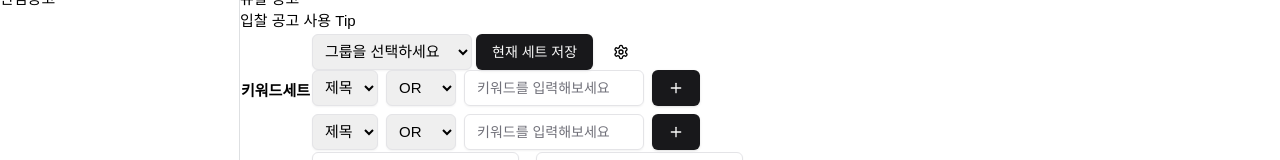
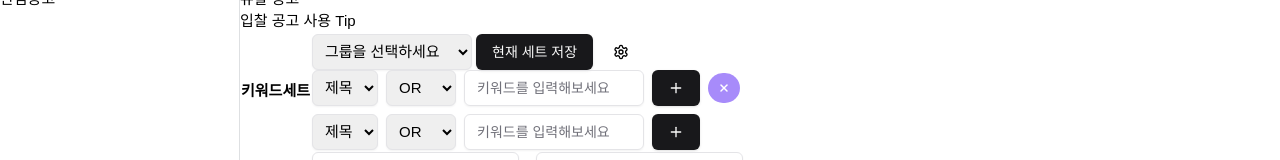
Before and after one commit to hckang80/nextjs-beginner-task, a Next.js app: page /dashboard/rfp in a window 1280 px wide. Both pictures are taken after a click on the button 676 px from the left and 267 px from the top of the page. Shown: the part 180-340 px from the top of the page. Built offline with nearby package versions, Linux system fonts and the light colour scheme.

Commit message:
feat: 키워드 태그 스타일링

```diff
--- a/app/dashboard/rfp/detailed-search.tsx
+++ b/app/dashboard/rfp/detailed-search.tsx
@@ -1,6 +1,6 @@
 "use client";
 
-import { Plus, Settings } from "lucide-react";
+import { Plus, Settings, X } from "lucide-react";
 import { Button } from "@/components/ui/button";
 import { Input } from "@/components/ui/input";
 import { Switch } from "@/components/ui/switch";
@@ -333,9 +333,17 @@ export function DetailedSearch() {
                         <Plus />
                       </Button>
 
-                      <ul>
+                      <ul className="flex items-center gap-2">
                         {context.tags.map((tag) => (
-                          <li key={tag}>{tag}</li>
+                          <li
+                            key={tag}
+                            className="flex items-center gap-2 bg-violet-400 text-white h-[30px] px-[10px] rounded-[30px]"
+                          >
+                            {tag}
+                            <button type="button">
+                              <X size={12} color="#ffffff" strokeWidth={3} />
+                            </button>
+                          </li>
                         ))}
                       </ul>
                     </div>
```
